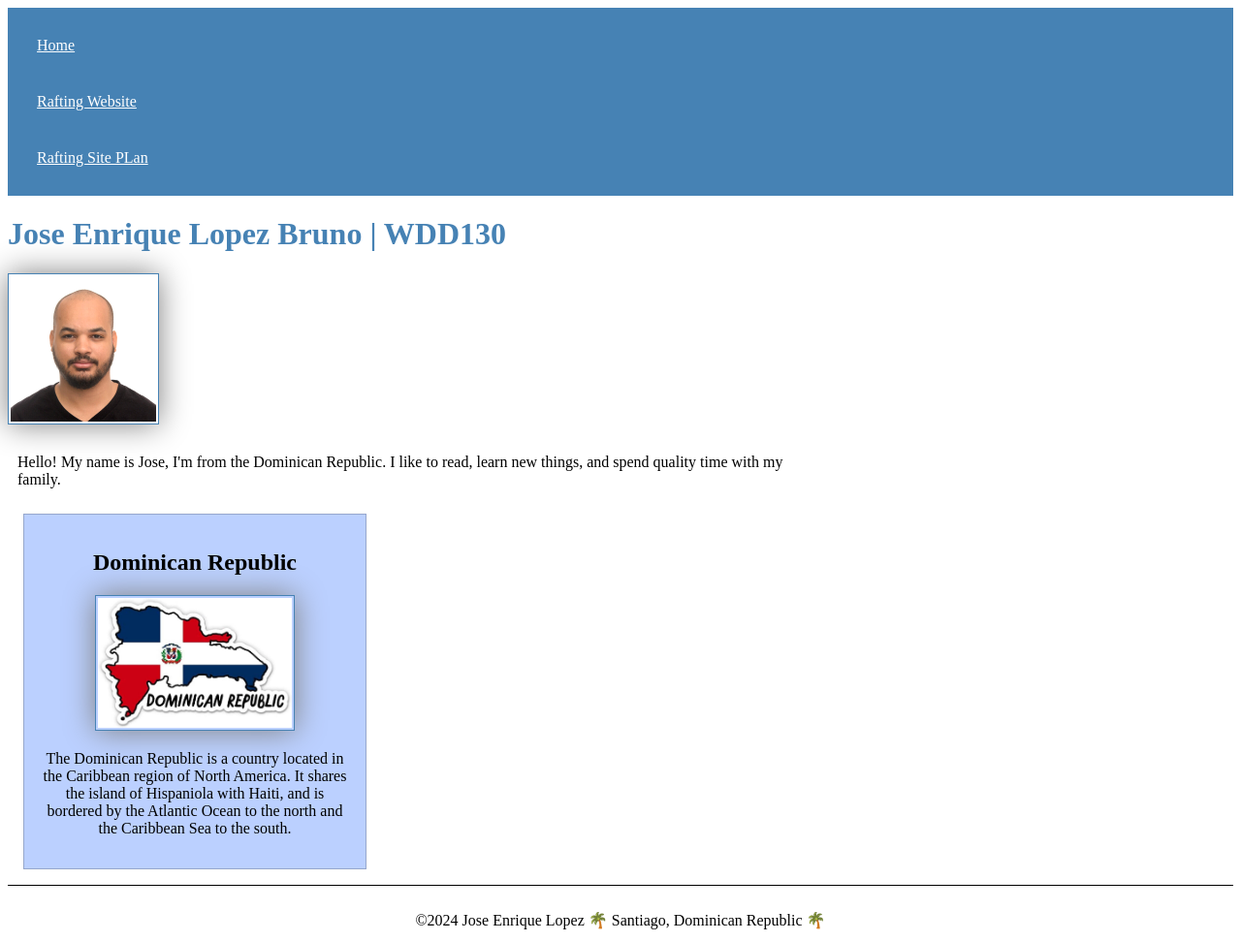
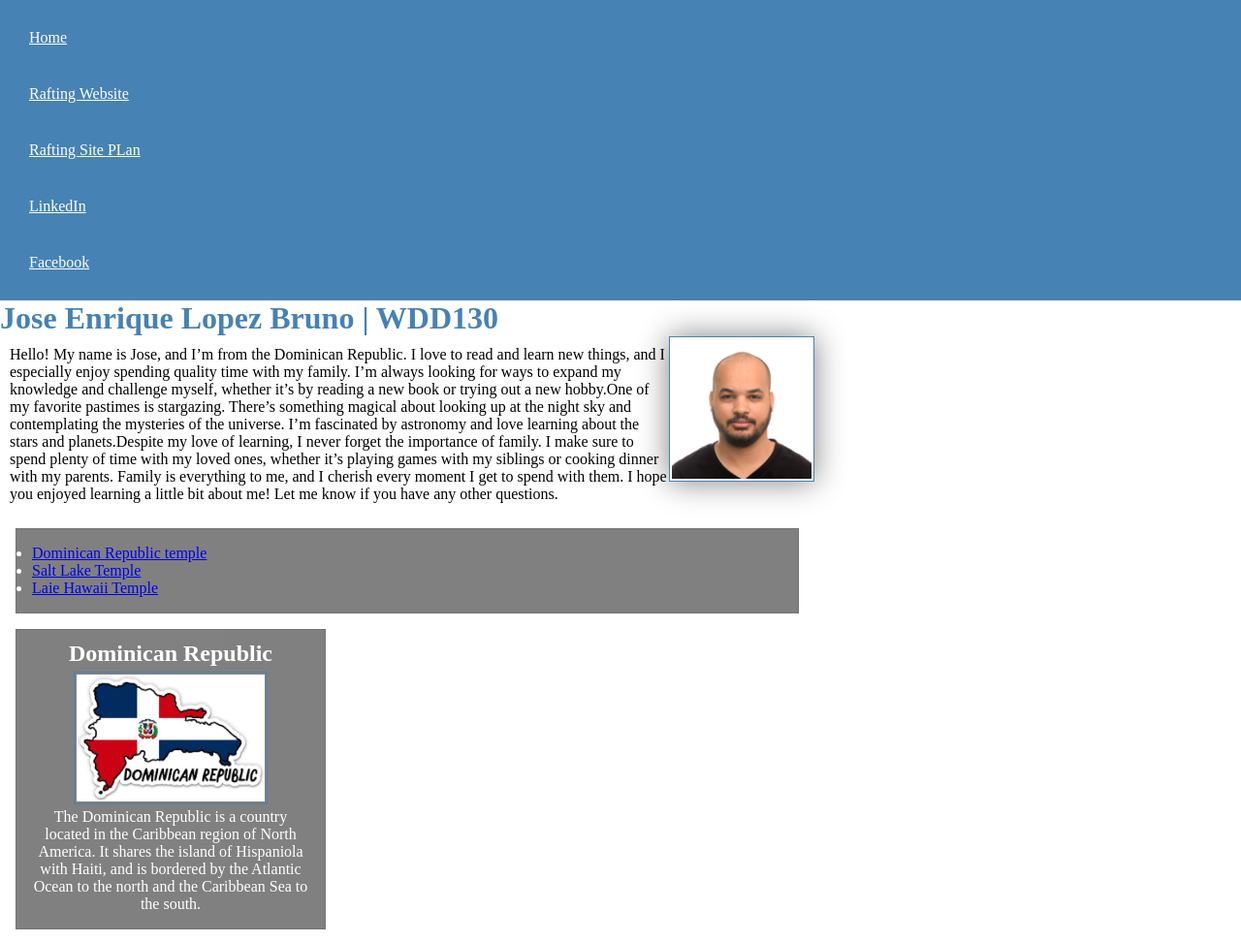
Before and after one commit to jelopez1104/wdd130, a plain HTML site: page index.html in a window 1280 px wide. Shown: the top 972 px of the page at 97% size. Drawn offline with Linux system fonts and the light colour scheme.

Commit message:
CSS Home Enhancement

```diff
--- a/index.html
+++ b/index.html
@@ -13,8 +13,10 @@
     <header>
         <nav>
             <a href="#">Home</a>
-            <a href="wwr/">Rafting Website</a>
-            <a href="wwr/site-plan-rafting/html">Rafting Site PLan</a>
+            <a href="wwr/" target="_blank">Rafting Website</a>
+            <a href="wwr/site-plan-rafting/html" target="_blank">Rafting Site PLan</a>
+            <a href="https://linkedin.com" target="_blank">LinkedIn</a>
+            <a href="https://Facebook.com" target="_blank">Facebook</a>
         </nav>
     </header>
 
@@ -22,10 +24,17 @@
     <main>
         <h1>Jose Enrique Lopez Bruno | WDD130</h1>
         <img src="images/profile.jpg" alt="Hello, my name is Jose Enrique Lopez" width="200">
-        <p>Hello! My name is Jose, I'm from the Dominican Republic. I like to read, learn new things, and spend quality time with my family.  </p>
+        <p>Hello! My name is Jose, and I’m from the Dominican Republic. I love to read and learn new things, and I especially enjoy spending quality time with my family. I’m always looking for ways to expand my knowledge and challenge myself, whether it’s by reading a new book or trying out a new hobby.One of my favorite pastimes is stargazing. There’s something magical about looking up at the night sky and contemplating the mysteries of the universe. I’m fascinated by astronomy and love learning about the stars and planets.Despite my love of learning, I never forget the importance of family. I make sure to spend plenty of time with my loved ones, whether it’s playing games with my siblings or cooking dinner with my parents. Family is everything to me, and I cherish every moment I get to spend with them.
+        I hope you enjoyed learning a little bit about me! Let me know if you have any other questions.  </p>
+        <!-- <h2>Favorite temples.</h2> -->
+        <ul class="box">
+            <li><a href="https://www.churchofjesuschrist.org/temples/details/santo-domingo-dominican-republic-temple?lang=eng" target="_blank">Dominican Republic temple</a></li>
+            <li><a href="https://www.churchofjesuschrist.org/temples/details/salt-lake-temple?lang=eng" target="_blank">Salt Lake Temple</a></li>
+            <li><a href="https://www.churchofjesuschrist.org/temples/details/laie-hawaii-temple?lang=eng" target="_blank">Laie Hawaii Temple</a></li>
+        </ul>
     </main>
     <!-- Aside content -->
-    <aside>
+    <aside class="box">
         <h2>Dominican Republic</h2>
         <img src="images/dominican-republic.jpg" alt="Map of the dominican-republic and the colors of the flag on it.">
         <p>The Dominican Republic is a country located in the Caribbean region of North America. It shares the island of Hispaniola with Haiti, and is bordered by the Atlantic Ocean to the north and the Caribbean Sea to the south.</p>
@@ -35,4 +44,5 @@
         <p>&copy;2024 Jose Enrique Lopez &#127796; Santiago, Dominican Republic &#127796;</p>
     </footer>
 </body>
+<!-- last modified 01/25/2024 -->
 </html>
--- a/styles/styles.css
+++ b/styles/styles.css
@@ -1,4 +1,21 @@
 /* Styles */
+
+* {
+    margin: 0;
+    padding: 0;
+    box-sizing: border-box;
+}
+
+/* Class Selector */
+
+.box {
+    margin: 1em;
+    padding: 1em;
+    border: 1px solid rgb(0, 0, 0, 0.1);
+    background-color: gray;
+    color: white;
+}
+
 nav {
     background-color: steelblue;
     padding: 10px;
@@ -20,8 +37,7 @@ img {
     border: 1px solid steelblue;
     padding: 2px;
     box-shadow: 0 0 30px gray;
-}
-
+    }
 p {
     padding: 10px;
 }
@@ -40,6 +56,13 @@ aside {
     text-align: center;
 }
 
+aside h2{
+    position: relative;
+    bottom: 5px;
+    /* left: 150px; */
+
+}
+
 aside img {
     width: 200px;
     height: auto;
@@ -48,6 +71,7 @@ aside img {
 main img {
     width: 150px;
     height: auto;
+    float: right;
 }
 
 aside p {
```
